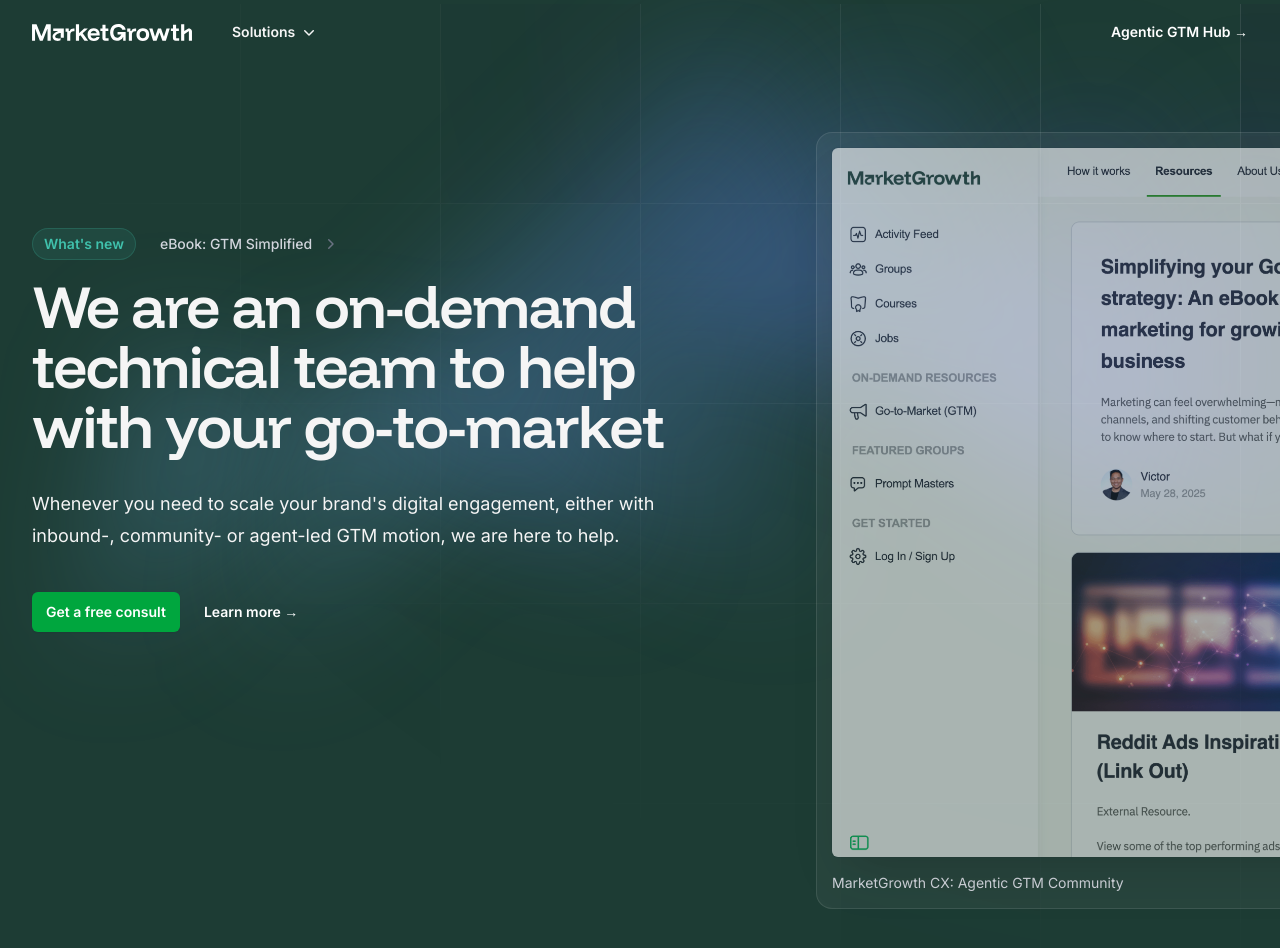
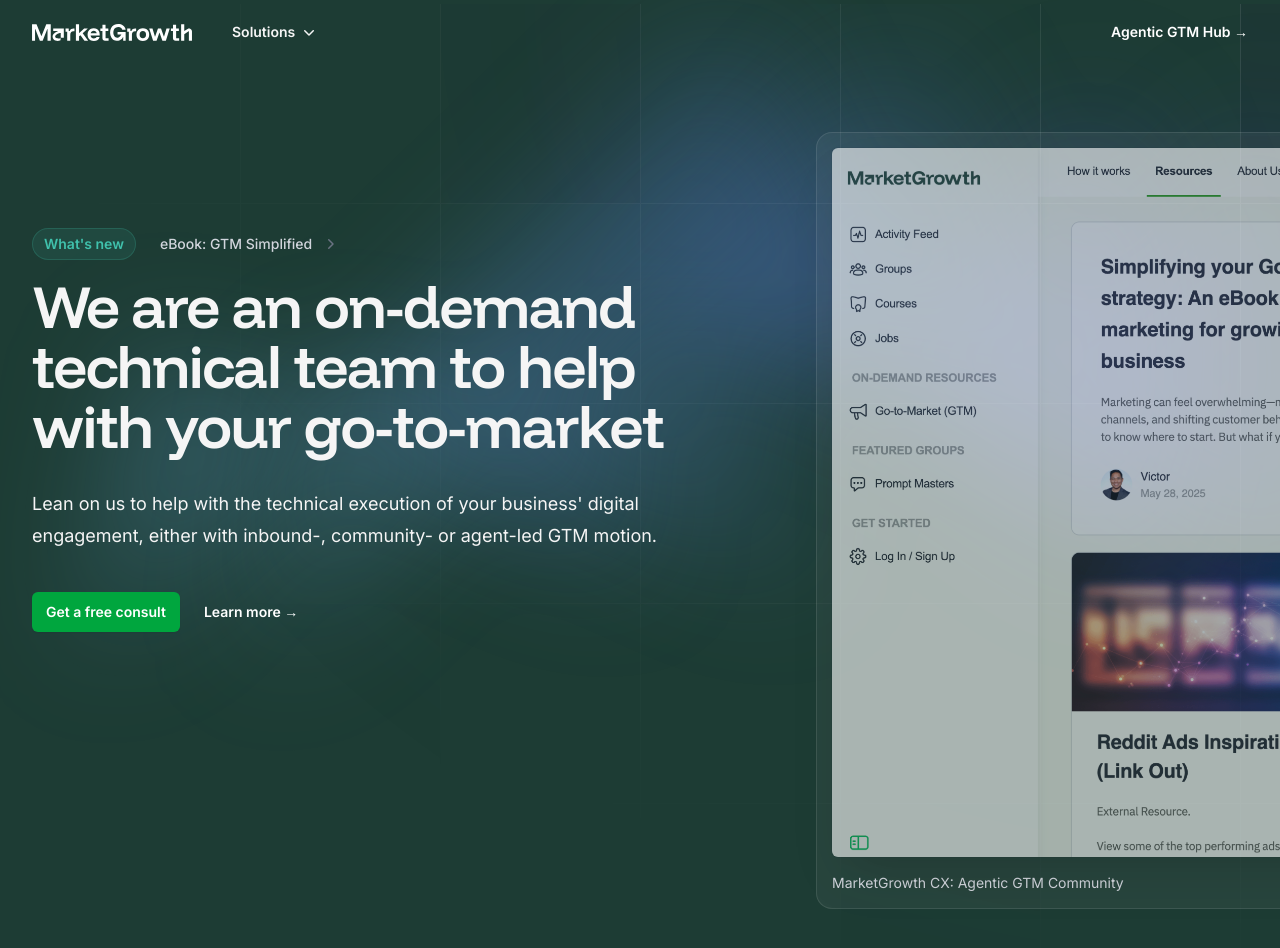
Before and after one commit to growthUx/mgio, a Next.js app: page / in a window 1280 px wide. Shown: the top 948 px of the page. Built offline with nearby package versions, Linux system fonts and the light colour scheme.

Commit message:
Update HomePage.jsx

```diff
--- a/src/app/HomePage.jsx
+++ b/src/app/HomePage.jsx
@@ -115,7 +115,7 @@
                 </a>
               </div>
               <h1 className="font-funnel-display text-4xl font-semibold tracking-tight text-[#F5F5F5] sm:text-6xl">We are an on-demand technical team to help with your go-to-market</h1>
-              <p className="mt-8 text-md max-w-2xl mx-auto text-pretty text-[#F5F5F5] sm:text-lg/8 sm:mx-0 sm:pr-6">Whenever you need to scale your brand&apos;s digital engagement, either with inbound-, community- or agent-led GTM motion, we are here to help.</p>
+              <p className="mt-8 text-md max-w-2xl mx-auto text-pretty text-[#F5F5F5] sm:text-lg/8 sm:mx-0 sm:pr-6">Lean on us to help with the technical execution of your business&apos; digital engagement, either with inbound-, community- or agent-led GTM motion.</p>
               <div className="mt-10 flex items-center gap-x-6">
                 <a
                   href="mailto:victor@marketgrowth.io"
```
